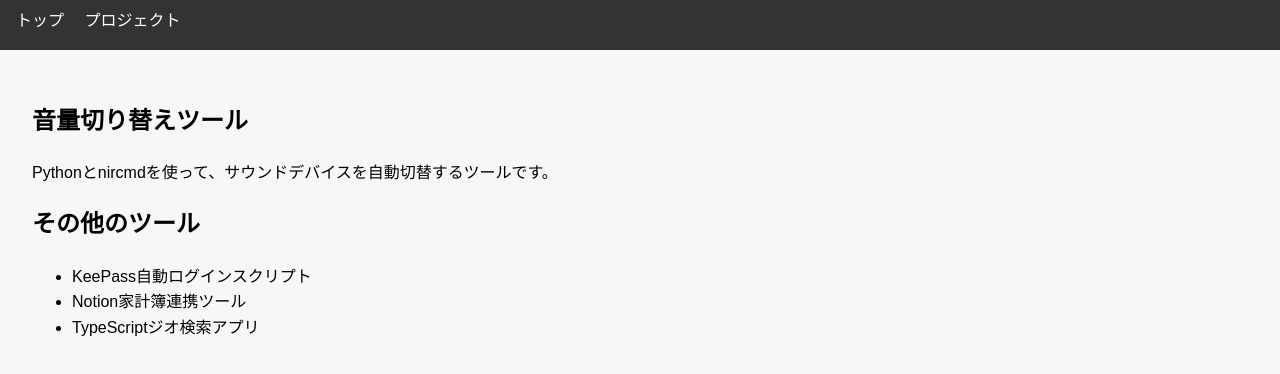
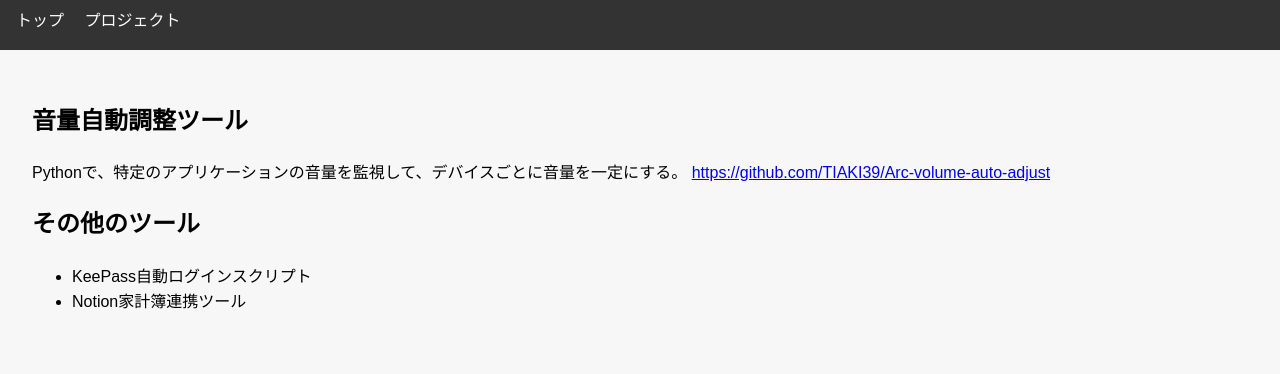
Before and after one commit to TIAKI39/portfolio, a plain HTML site: page projects.html in a window 1280 px wide. Shown: the part 102-476 px from the top of the page. Drawn offline with Linux system fonts and the light colour scheme.

Commit message:
アプリケーションのURLを追記

```diff
--- a/projects.html
+++ b/projects.html
@@ -17,15 +17,18 @@
   </header>
   <main>
     <section>
-      <h2>音量切り替えツール</h2>
-      <p>Pythonとnircmdを使って、サウンドデバイスを自動切替するツールです。</p>
+      <h2>音量自動調整ツール</h2>
+      <p>Pythonで、特定のアプリケーションの音量を監視して、デバイスごとに音量を一定にする。
+        <a href="https://github.com/TIAKI39/sound-tootls.git" target="_blank" rel="noopener noreferrer">
+          https://github.com/TIAKI39/Arc-volume-auto-adjust
+        </a>
+      </p>
     </section>
     <section>
       <h2>その他のツール</h2>
       <ul>
         <li>KeePass自動ログインスクリプト</li>
         <li>Notion家計簿連携ツール</li>
-        <li>TypeScriptジオ検索アプリ</li>
       </ul>
     </section>
   </main>
```
